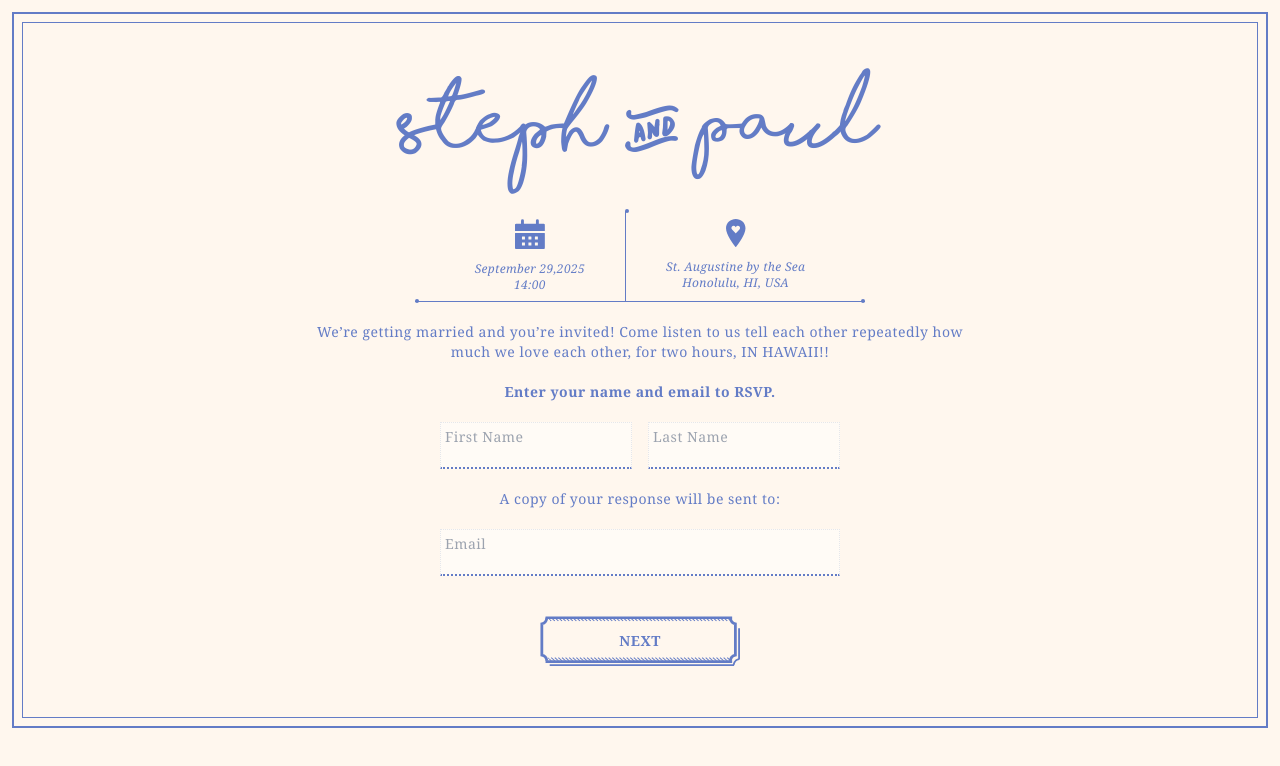
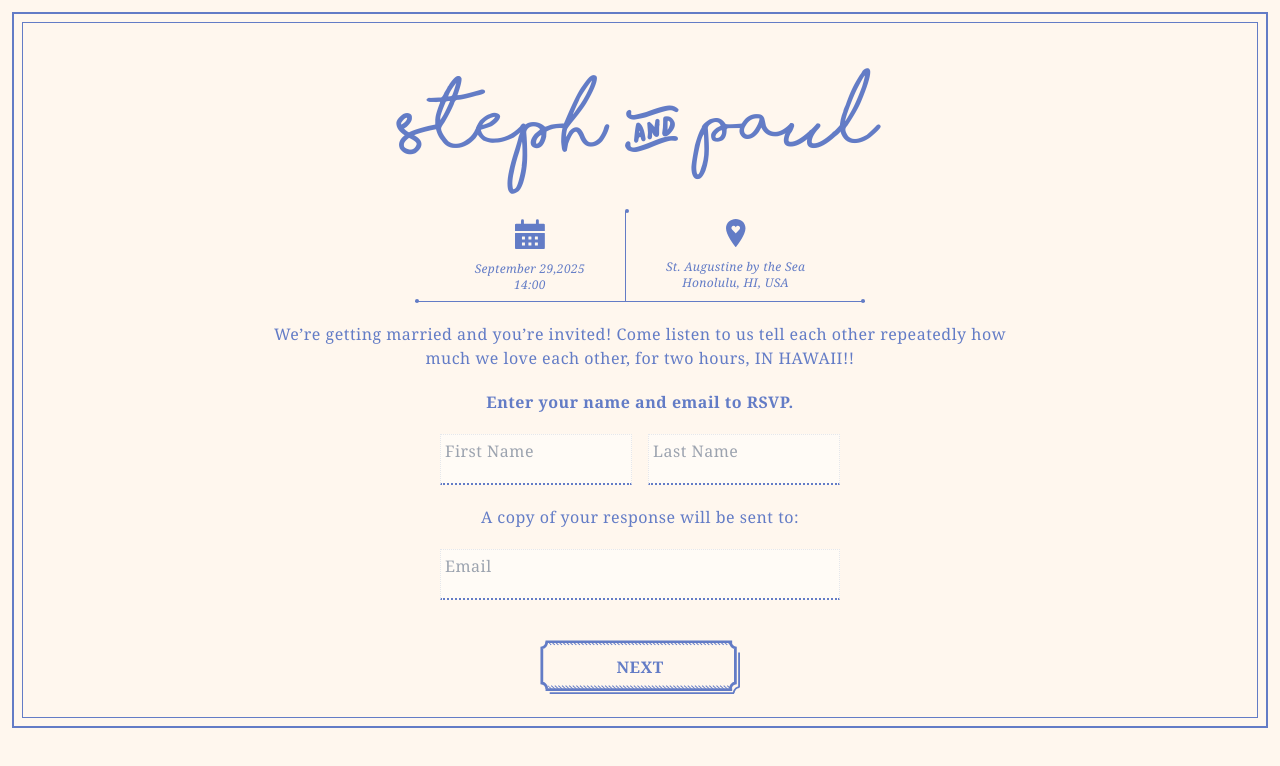
Before and after one commit to codingcapy/capyshroom, a React (Vite) app in the folder frontend/: page / in a window 1280 px wide. Shown: the top 766 px of the page. Built offline with nearby package versions, Linux system fonts and the light colour scheme.

Commit message:
ANIMSHONS N FONT ADJSUT

```diff
--- a/frontend/src/pages/HomePage.tsx
+++ b/frontend/src/pages/HomePage.tsx
@@ -37,7 +37,7 @@ export default function HomePage() {
     return (
         <div className="p-2">
             <Header />
-            <main className="flex-1 mx-auto text-center tracking-[0.5px] pt-5">
+            <main className="flex-1 mx-auto text-center text-base tracking-[0.5px] pt-5">
                 <div>
                     We’re getting married and you’re invited! Come listen to us
                     tell each other repeatedly how
--- a/frontend/tailwind.config.js
+++ b/frontend/tailwind.config.js
@@ -9,7 +9,7 @@ export default {
       keyframes: {
         smoothBounce: {
           '0%, 100%': { transform: 'translateY(0) rotate(0deg)', easing: 'ease-in-out' },
-          '50%': { transform: 'translateY(-3px) rotate(6deg)', easing: 'ease-in-out' }, // Adjust rotation angle
+          '50%': { transform: 'translateY(-3px) rotate(10deg)', easing: 'ease-in-out' }, // Adjust rotation angle
         },
       },
       animation: {
```
